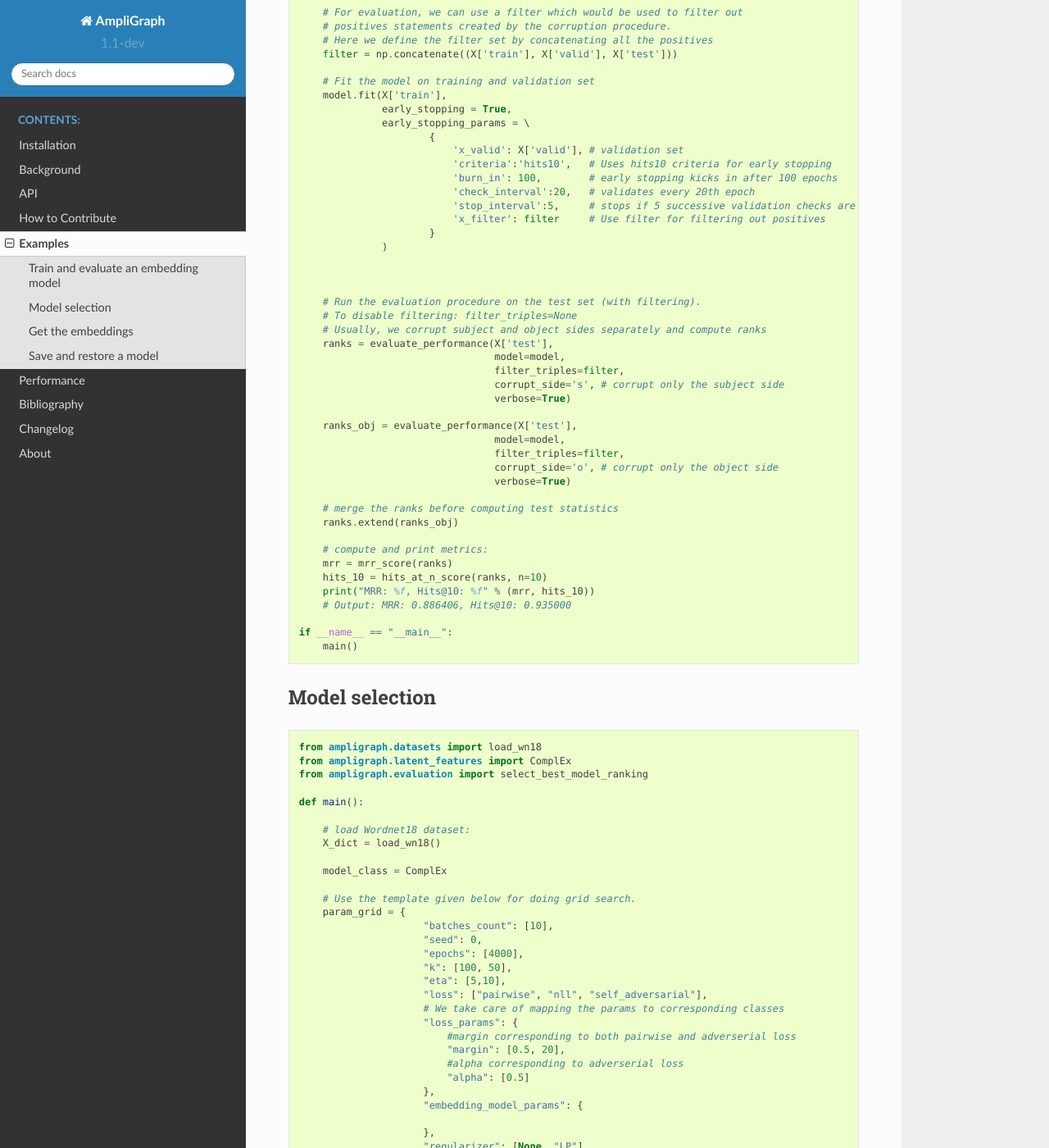
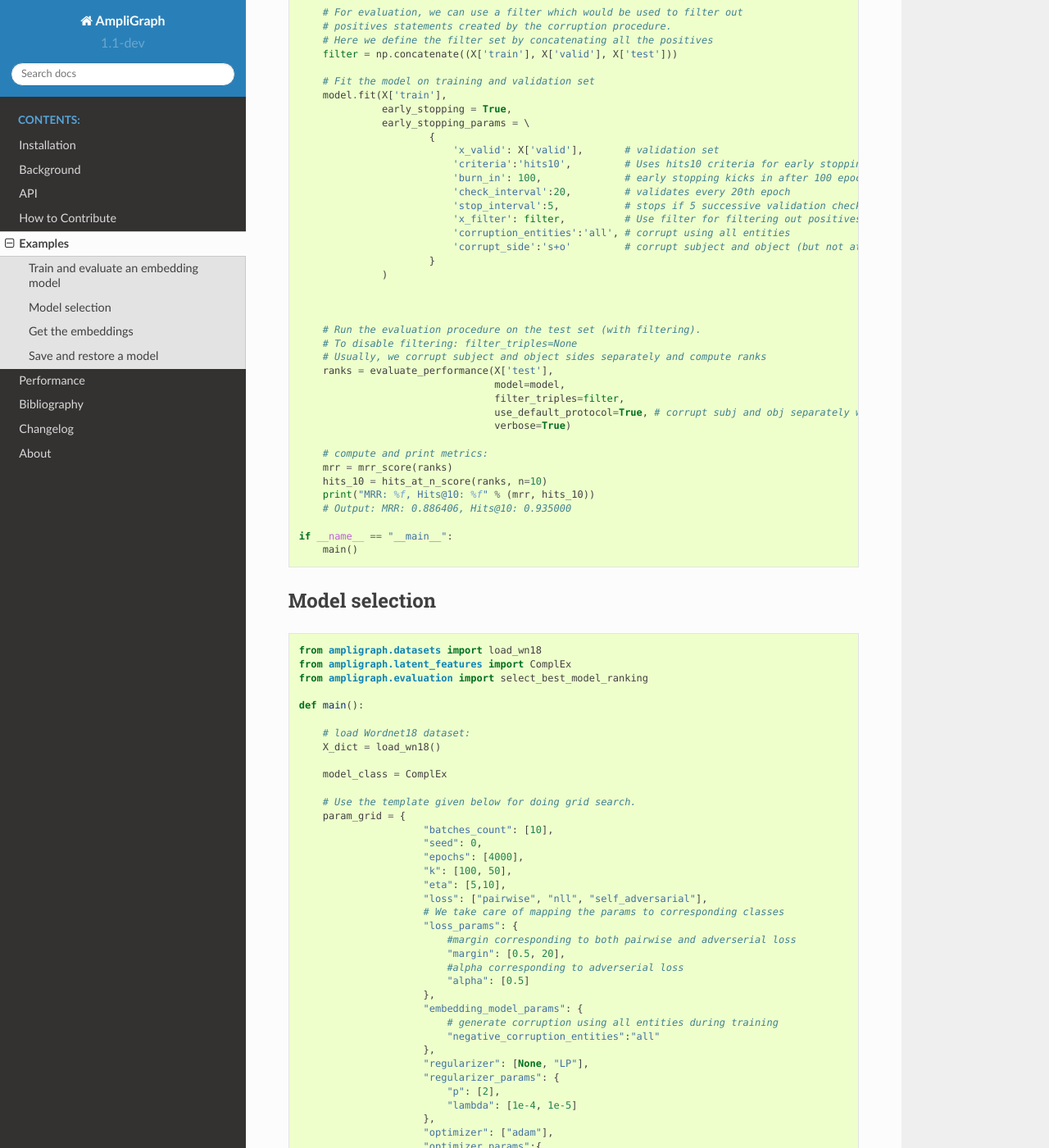
Before and after one commit to Accenture/AmpliGraph, a Sphinx documentation site: the page built from docs/examples.md, in a window 1280 px wide and 1400 px high, scrolled down 591 px. Shown: the whole window at 82% size. Built offline with Sphinx 7.4.7 and the Read the Docs theme 2.0.0, drawn with Linux system fonts in a browser that asks for light colours; the version number is read from the project's files by our own code.

Commit message:
Updated the examples to reflect the changes in evaluate_performance API

```diff
--- a/docs/examples.md
+++ b/docs/examples.md
@@ -35,12 +35,14 @@ def main():
               early_stopping = True,
               early_stopping_params = \
                       {
-                          'x_valid': X['valid'], # validation set
-                          'criteria':'hits10',   # Uses hits10 criteria for early stopping
-                          'burn_in': 100,        # early stopping kicks in after 100 epochs
-                          'check_interval':20,   # validates every 20th epoch
-                          'stop_interval':5,     # stops if 5 successive validation checks are bad.
-                          'x_filter': filter     # Use filter for filtering out positives
+                          'x_valid': X['valid'],       # validation set
+                          'criteria':'hits10',         # Uses hits10 criteria for early stopping
+                          'burn_in': 100,              # early stopping kicks in after 100 epochs
+                          'check_interval':20,         # validates every 20th epoch
+                          'stop_interval':5,           # stops if 5 successive validation checks are bad.
+                          'x_filter': filter,          # Use filter for filtering out positives
+                          'corruption_entities':'all', # corrupt using all entities
+                          'corrupt_side':'s+o'         # corrupt subject and object (but not at once)
                       }
               )
 
@@ -52,17 +54,8 @@ def main():
     ranks = evaluate_performance(X['test'],
                                  model=model,
                                  filter_triples=filter,
-                                 corrupt_side='s', # corrupt only the subject side
+                                 use_default_protocol=True, # corrupt subj and obj separately while evaluating
                                  verbose=True)
-
-    ranks_obj = evaluate_performance(X['test'],
-                                 model=model,
-                                 filter_triples=filter,
-                                 corrupt_side='o', # corrupt only the object side
-                                 verbose=True)
-
-    # merge the ranks before computing test statistics
-    ranks.extend(ranks_obj)
 
     # compute and print metrics:
     mrr = mrr_score(ranks)
@@ -106,7 +99,8 @@ def main():
                          "alpha": [0.5]
                      },
                      "embedding_model_params": {
-
+                         # generate corruption using all entities during training
+                         "negative_corruption_entities":"all"
                      },
                      "regularizer": [None, "LP"],
                      "regularizer_params": {
```
